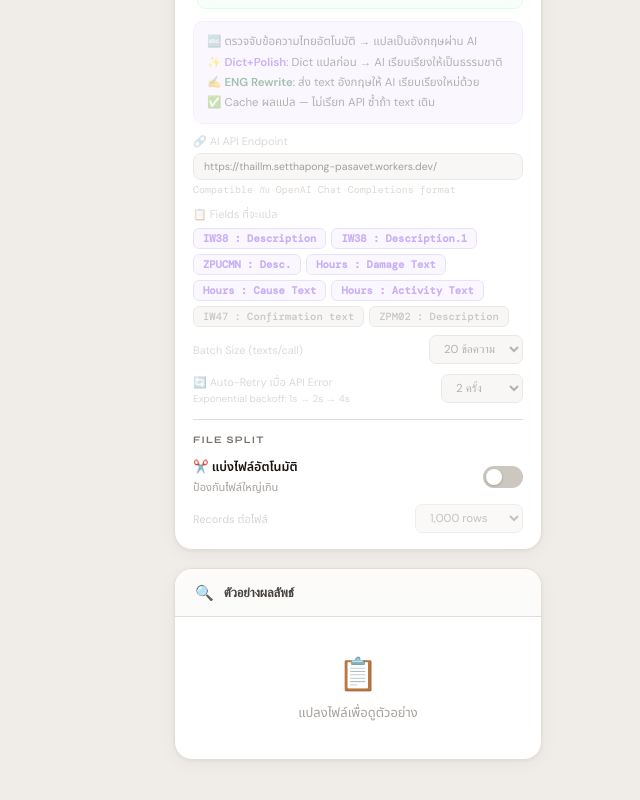
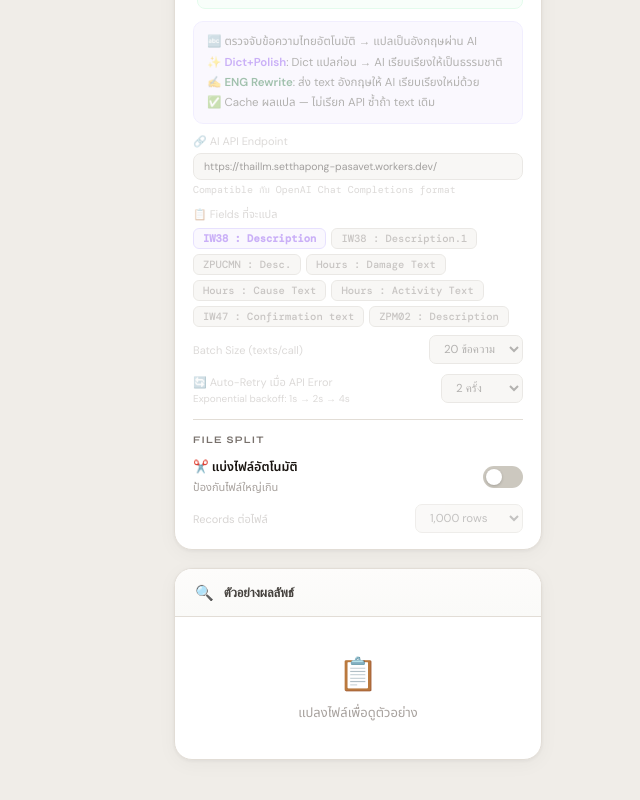
Before and after one commit to rdstockth/sap-excel-converter, a Vue app: page / in a window 1280 px wide. Shown: the part 1300-2100 px from the top of the page, without its empty margins (640-1280 px from the left). Built offline with nearby package versions, Linux system fonts and the light colour scheme.

Commit message:
Update useTranslate.js

```diff
--- a/src/composables/useTranslate.js
+++ b/src/composables/useTranslate.js
@@ -3,9 +3,7 @@ import { dictTranslate, hasThai, resetFuzzyHits, _fuzzyHits } from '../utils/tra
 
 export function useTranslate() {
   const translateFields = reactive(new Set([
-    'IW38::Description', 'IW38::Description.1',
-    'ZPUCMN::Desc.',
-    'Hours::Damage Text', 'Hours::Cause Text', 'Hours::Activity Text'
+    'IW38::Description'
   ]))
 
   const translateCache = ref({})
```
